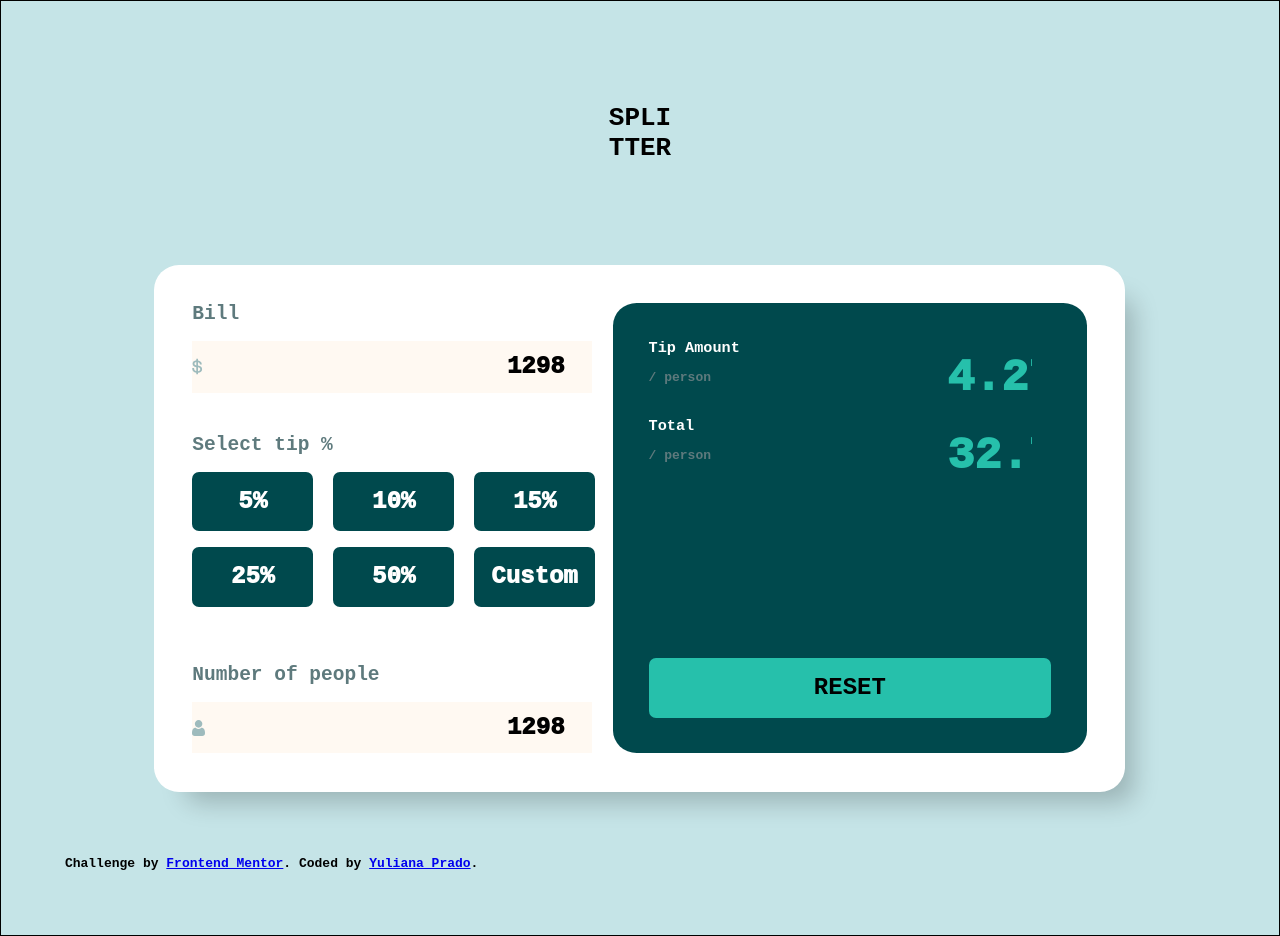
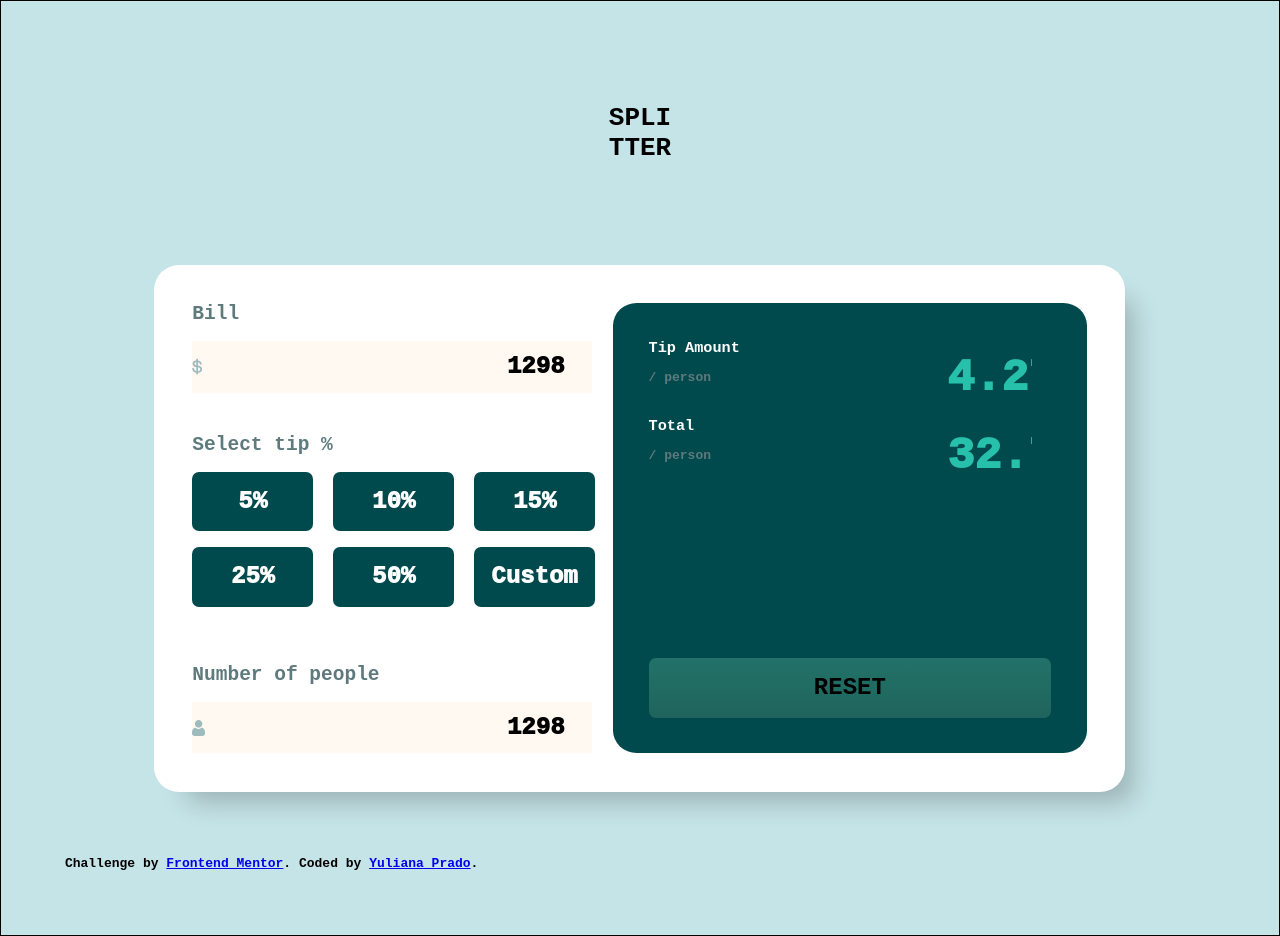
Before and after one commit to Shuliana/tip-calculator-app-main, a plain HTML site: page index.html in a window 1280 px wide. Drawn offline with nearby package versions, Linux system fonts and the light colour scheme.

Commit message:
2.comitt

```diff
--- a/index.html
+++ b/index.html
@@ -53,7 +53,7 @@
           </div>
           <input type = "number" value="32.79">
         </div></div>
-        <button class="button-reset">RESET</button>
+        <button class="button-reset custom-btn btn-1">RESET</button>
       </div>
     </section>
   </main>
--- a/styles.css
+++ b/styles.css
@@ -163,6 +163,17 @@ div.attribution{
 }
 
 
+/* 1 */
+button.btn-1 {
+    background: rgb(34, 114, 105);
+    background: linear-gradient(0deg, rgb(31, 100, 92) 0%, rgba(34, 114, 105, 1) 100%);
+    border: none;
+  }
+  button.btn-1:hover {
+     background: rgb(38, 192, 171);
+  background: linear-gradient(0deg, rgba(34, 114, 105, 1) 0%, rgba(38, 192, 171, 1) 100%);
+  }
+
 
 
 
```
